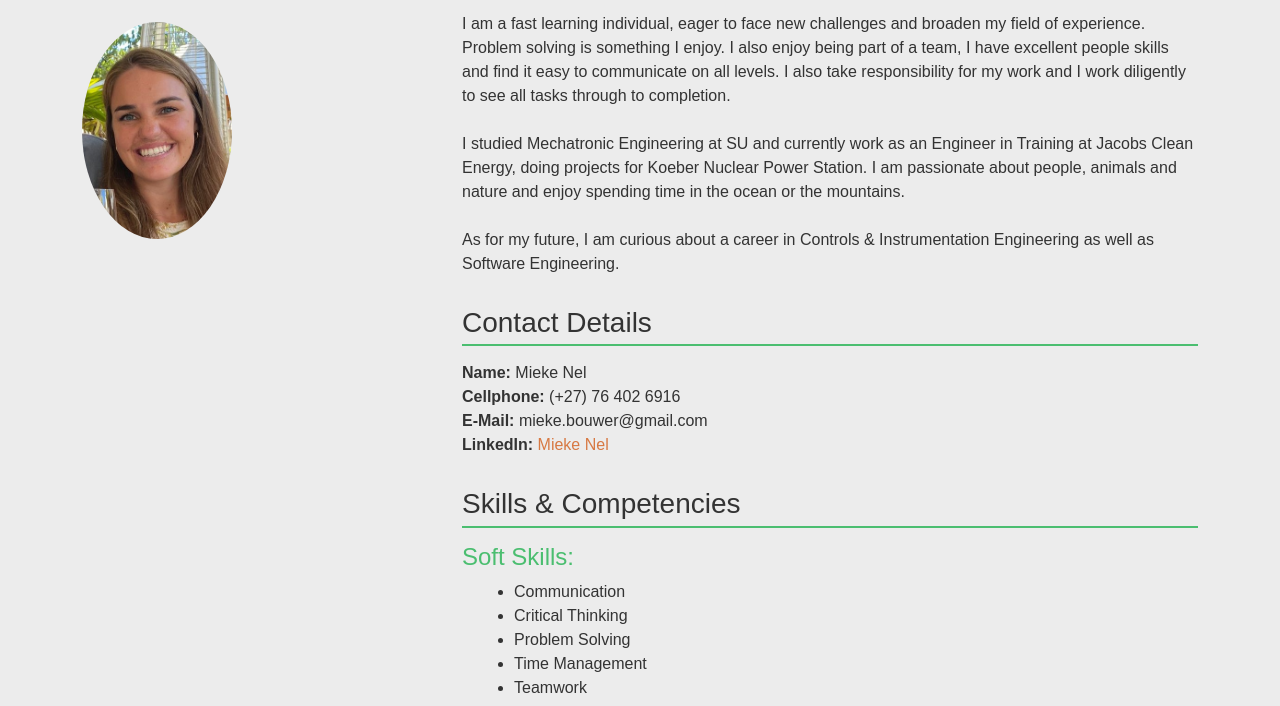
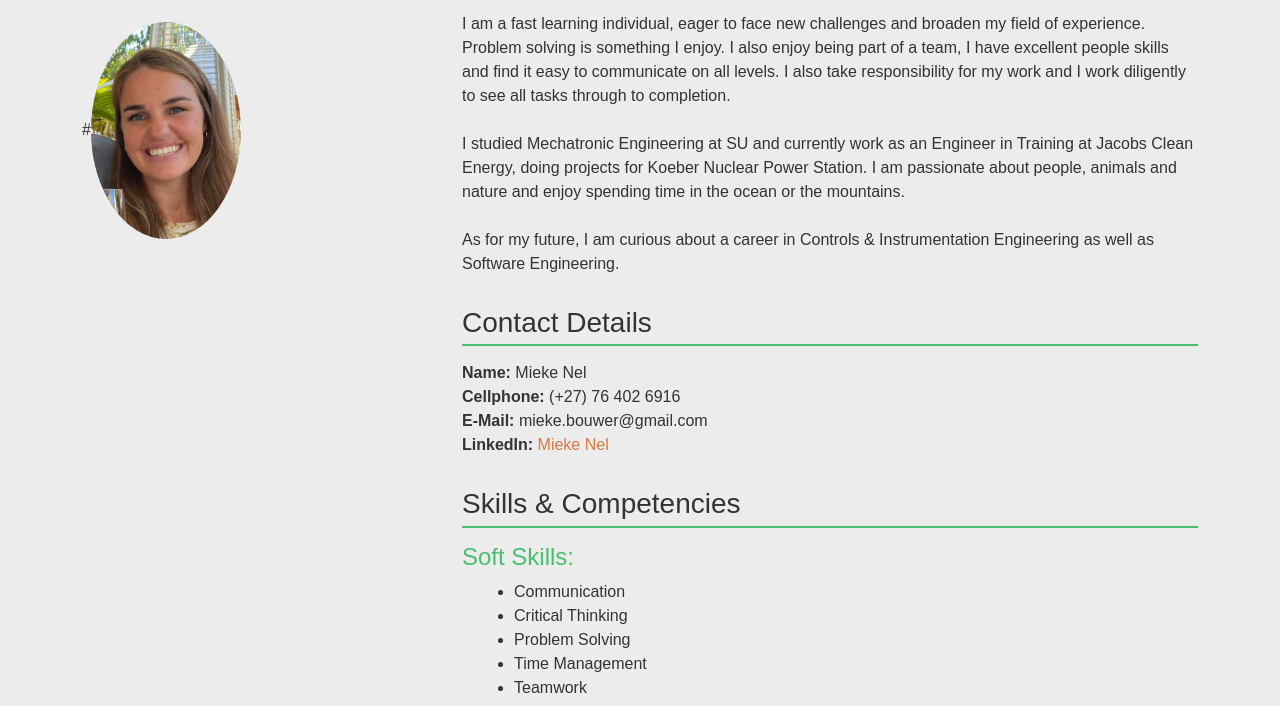
Before and after one commit to MiekeNel/MyCV, a plain HTML site: page index.html in a window 1280 px wide. Shown: the part 94-800 px from the top of the page. Drawn offline with nearby package versions, Linux system fonts and the light colour scheme.

Commit message:
Update index.html

```diff
--- a/index.html
+++ b/index.html
@@ -14,7 +14,8 @@
       <div class="col-md-4">
         <h1 class="text-center mb-4">Mieke Nel - CV</h1>
         <br>
-        <img src="Mieke Photo.jpg" class="img-fluid rounded-circle" alt="Profile Image" style="max-width: 150px">
+
+        #<img src="Mieke Photo.jpg" class="img-fluid rounded-circle" alt="Profile Image" style="max-width: 150px">
       </div>
       <div class="col-md-8">
 
```
